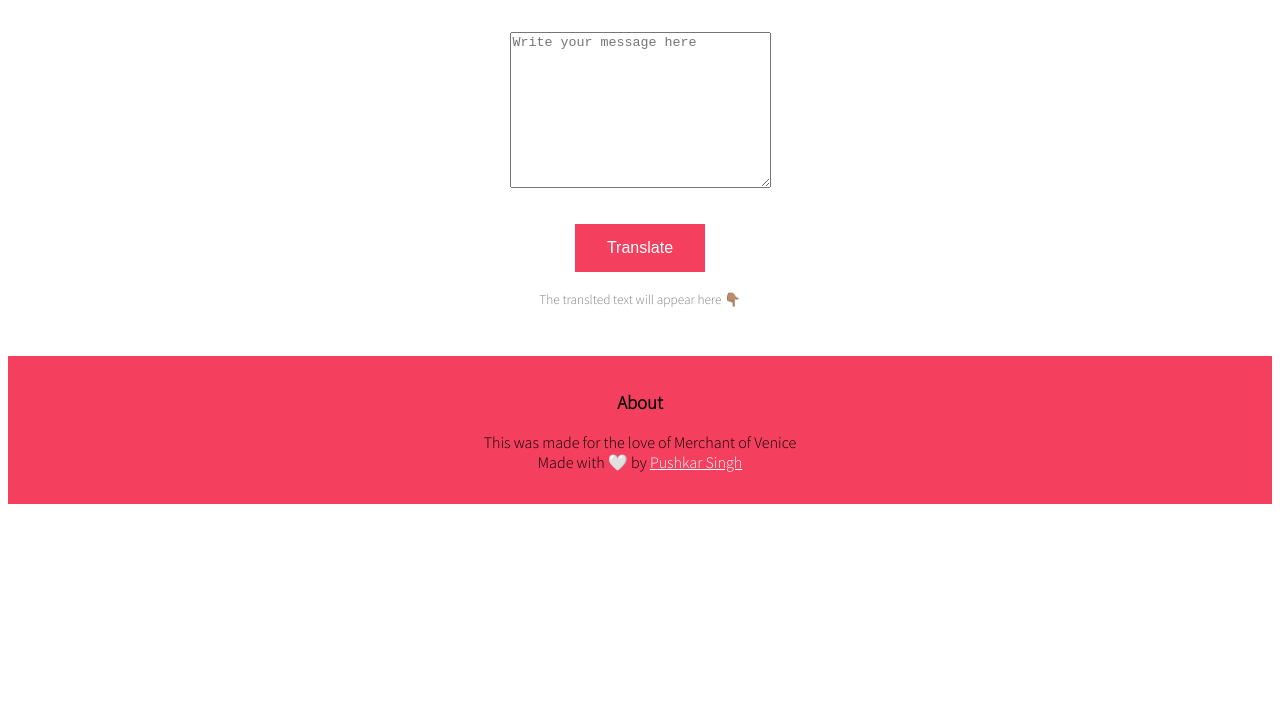
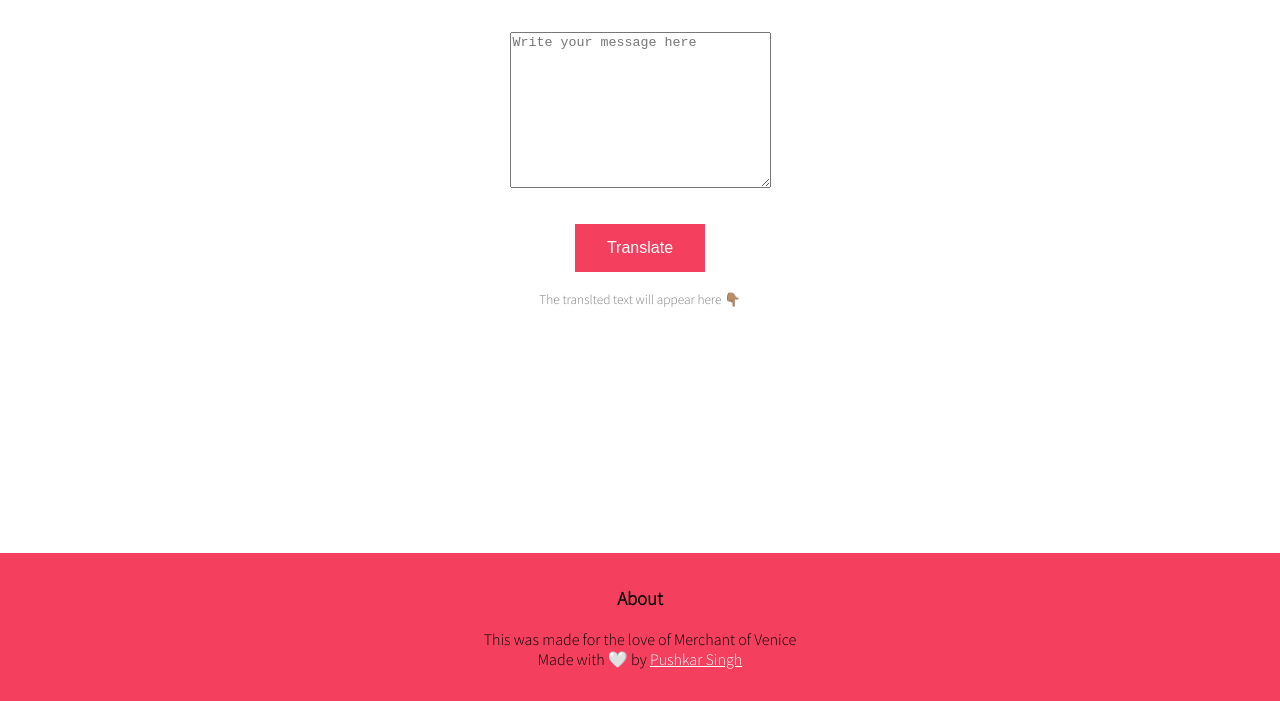
Before and after one commit to pushkarsingh019/Talk-Shakespeare, a plain HTML site: page index.html in a window 1280 px wide. Shown: the part 99-800 px from the top of the page. Drawn offline with Linux system fonts and the light colour scheme.

Commit message:
Footer Fixed

```diff
--- a/index.html
+++ b/index.html
@@ -25,7 +25,7 @@
 
     </div>
 
-    <footer class="hero">
+    <footer class="hero footer">
         <h3>About</h3>
         <p>
          This was made for the love of Merchant of Venice
--- a/style.css
+++ b/style.css
@@ -37,3 +37,9 @@ body{
 a {
     color: white;
 }
+.footer{
+    position: absolute;
+    bottom: 0;
+    left: 0;
+    right: 0;
+}
```
